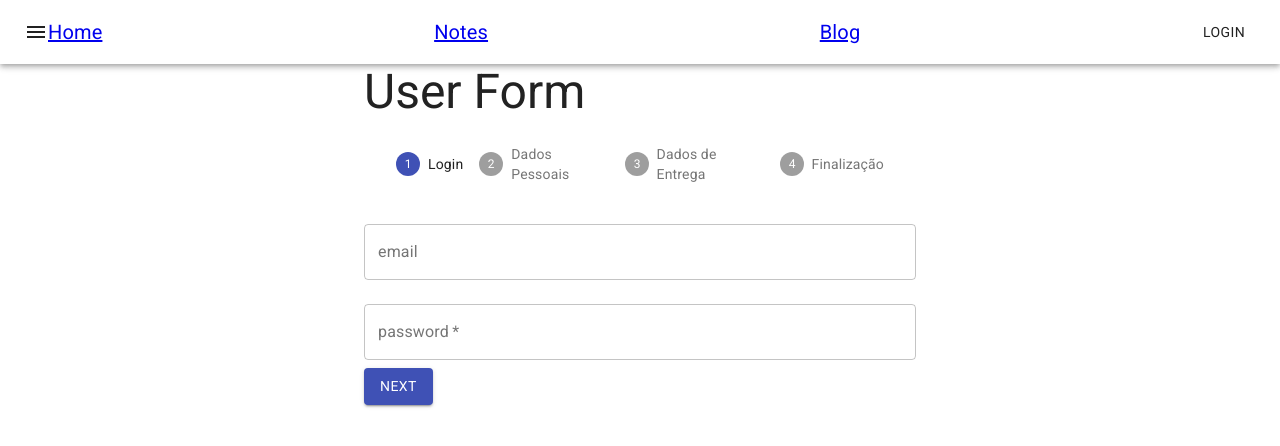
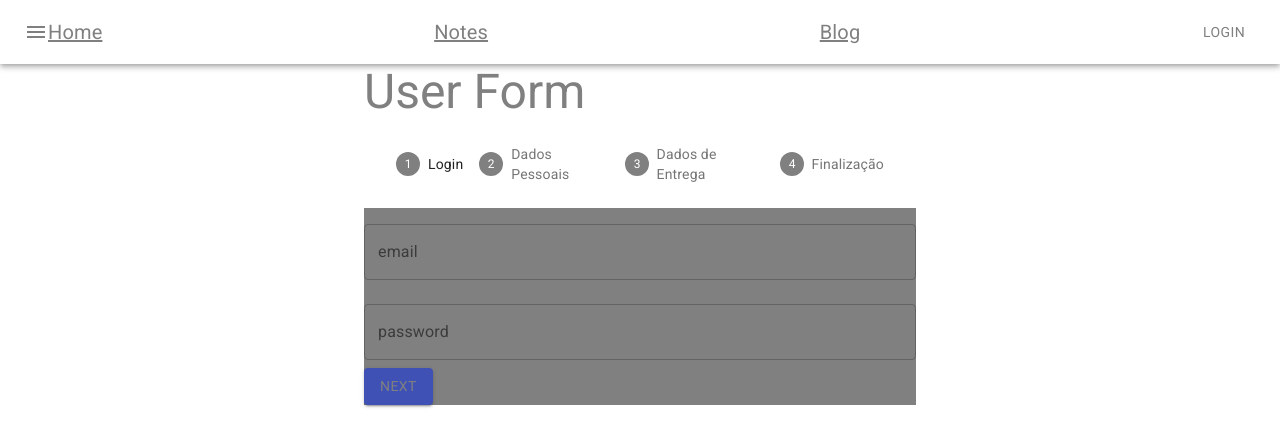
Before and after one commit to rafaelmauricioaraujo/reep, a React (Create React App) app: page / in a window 1280 px wide. Shown: the top 446 px of the page. Built offline with nearby package versions, Linux system fonts and the light colour scheme.

Commit message:
using styled components

```diff
--- a/package.json
+++ b/package.json
@@ -18,6 +18,7 @@
     "react-dom": "^17.0.2",
     "react-router-dom": "^5.3.0",
     "react-scripts": "4.0.3",
+    "styled-components": "^5.3.3",
     "web-vitals": "^1.1.2"
   },
   "scripts": {
--- a/src/App.js
+++ b/src/App.js
@@ -7,6 +7,8 @@ import Header from "./components/Header/Header";
 import Blog from "./components/Blog/Blog";
 import Post from "./components/Post/Post";
 import Page404 from "./components/404/Page404";
+
+import { GlobalStyle } from "./components/GlobalStyle";
 
 import "./assets/App.css";
 import "./assets/index.css";
@@ -37,6 +39,7 @@ function App() {
 
   return (
     <Router>
+      <GlobalStyle />
       <Header />
       <Switch>
         <Route exact path="/">
--- /dev/null
+++ b/src/components/GlobalStyle.js
@@ -0,0 +1,12 @@
+import { createGlobalStyle } from "styled-components";
+
+export const GlobalStyle = createGlobalStyle`
+*{
+    box-sizing: border-box;
+    font-family: "Montserrat", sans-serif;
+    margin: 0;
+    padding: 0;
+    text-decoratino: none;
+    color: grey;
+}
+`;
--- a/src/components/NoteList/NoteList.jsx
+++ b/src/components/NoteList/NoteList.jsx
@@ -1,12 +1,11 @@
 import React, { Component } from "react";
 import CardNote from "../CardNote/";
 import "./style.css";
-
 class NoteList extends Component {
   constructor() {
     super();
     this.state = { notes: [] };
-    this._newNote = this._newNote.bind(this)
+    this._newNote = this._newNote.bind(this);
   }
 
   componentDidMount() {
@@ -18,7 +17,7 @@ class NoteList extends Component {
   }
 
   _newNote(notes) {
-    this.setState({...this.state, notes});
+    this.setState({ ...this.state, notes });
   }
 
   render() {
--- /dev/null
+++ b/src/components/UI/variables.js
@@ -0,0 +1 @@
+export const primaryColor = "gray";
--- a/src/components/UserForm/UserData.jsx
+++ b/src/components/UserForm/UserData.jsx
@@ -1,8 +1,15 @@
 import { TextField, Button } from "@material-ui/core";
 import React, { useState, useContext } from "react";
 
+import styled from "styled-components";
+import { primaryColor } from "../UI/variables";
+
 import RegisterValidations from "../../contexts/RegisterValidations";
 import useError from "../../hooks/useError";
+
+const StyledForm = styled.form`
+ background-color: ${primaryColor}
+`;
 
 function UserData({ onSubmit }) {
   const [email, setEmail] = useState("");
@@ -12,7 +19,7 @@ function UserData({ onSubmit }) {
   const [error, validFields, validForm] = useError(validations);
 
   return (
-    <form
+    <StyledForm
       onSubmit={(event) => {
         event.preventDefault();
         if (validForm()) {
@@ -55,7 +62,7 @@ function UserData({ onSubmit }) {
       <Button type="submit" variant="contained" color="primary">
         Next
       </Button>
-    </form>
+    </StyledForm>
   );
 }
 
```
Also changed, not shown: src/components/NoteList/style.css (indentation only), 1 other file (tests, documents, lock files or other folders).
